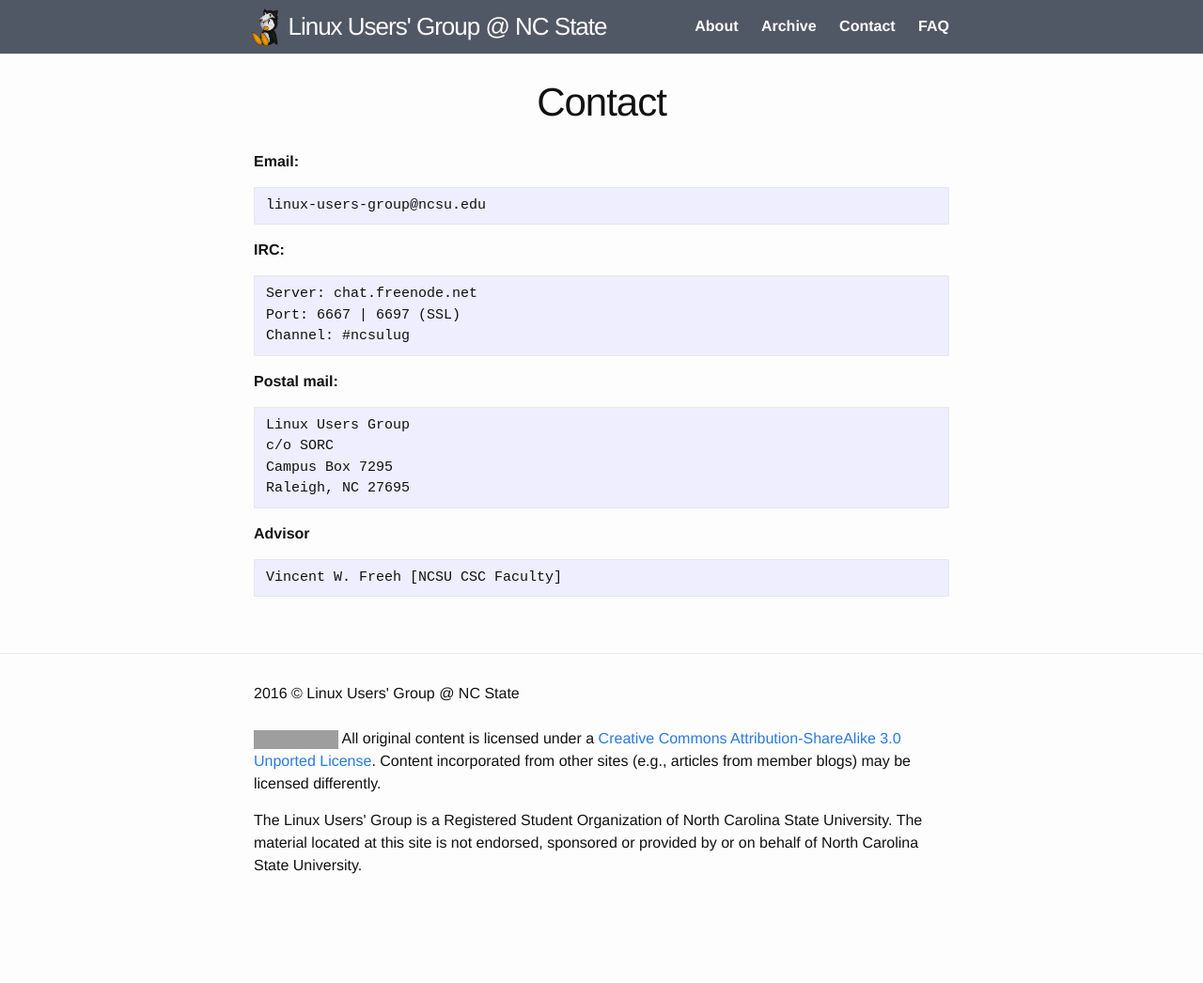
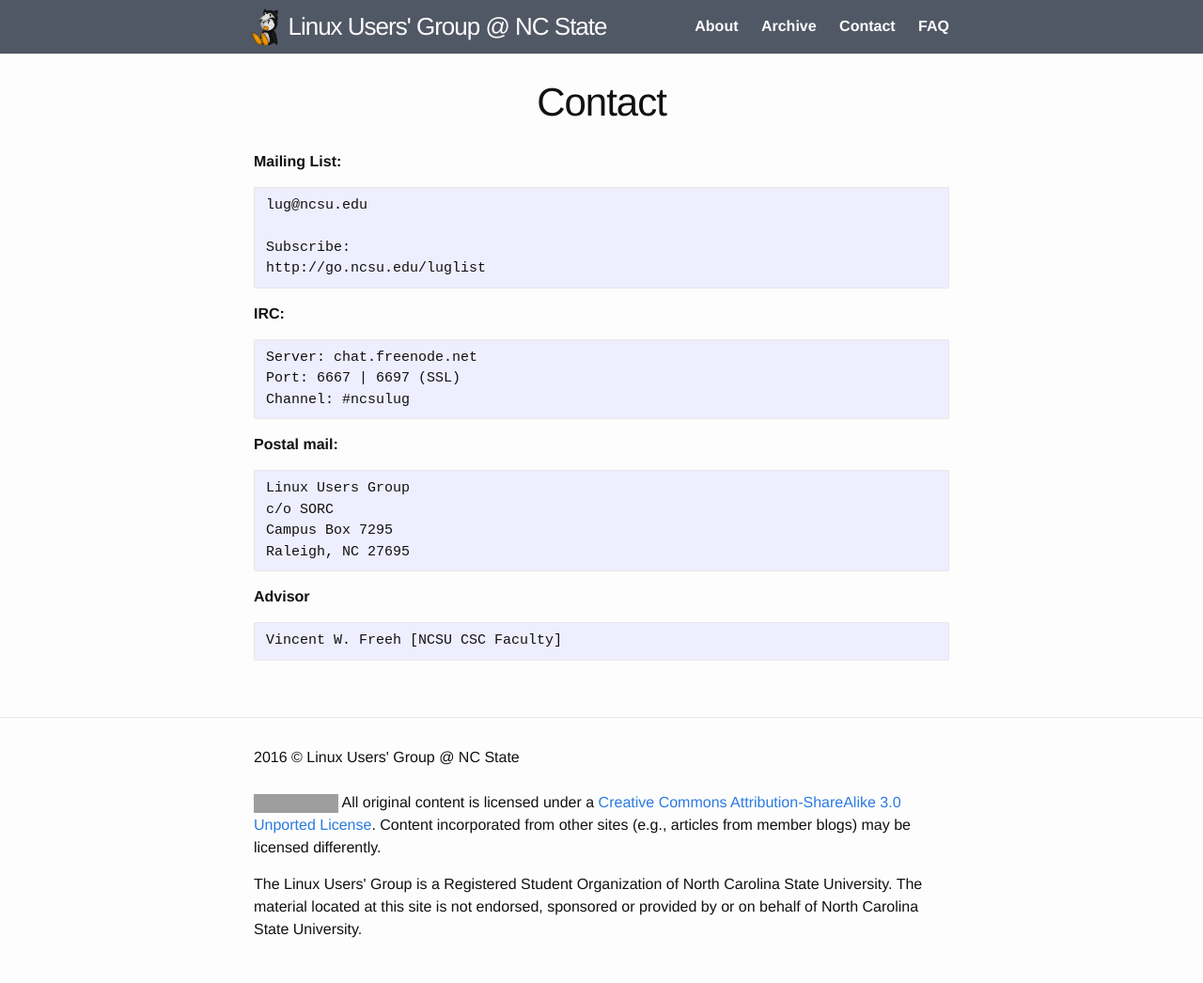
Before and after one commit to ncsulug/lug-website, a Jekyll site: the page built from contact.md, in a window 1280 px wide. Shown: the whole page at 94% size. Built offline with Jekyll 4.4.1, drawn with Linux system fonts in a browser that asks for light colours; before the commit the page ends 978 px from its top, so only the background shows below that; grey boxes are pictures that could not be loaded.

Commit message:
Add subscribe link for LUG mailing list

```diff
--- a/contact.md
+++ b/contact.md
@@ -4,9 +4,12 @@
 permalink: /contact/
 ---
 
-**Email:**
+**Mailing List:**
 
-    linux-users-group@ncsu.edu
+    lug@ncsu.edu
+
+    Subscribe:
+    http://go.ncsu.edu/luglist
 
 **IRC:**
 
```
